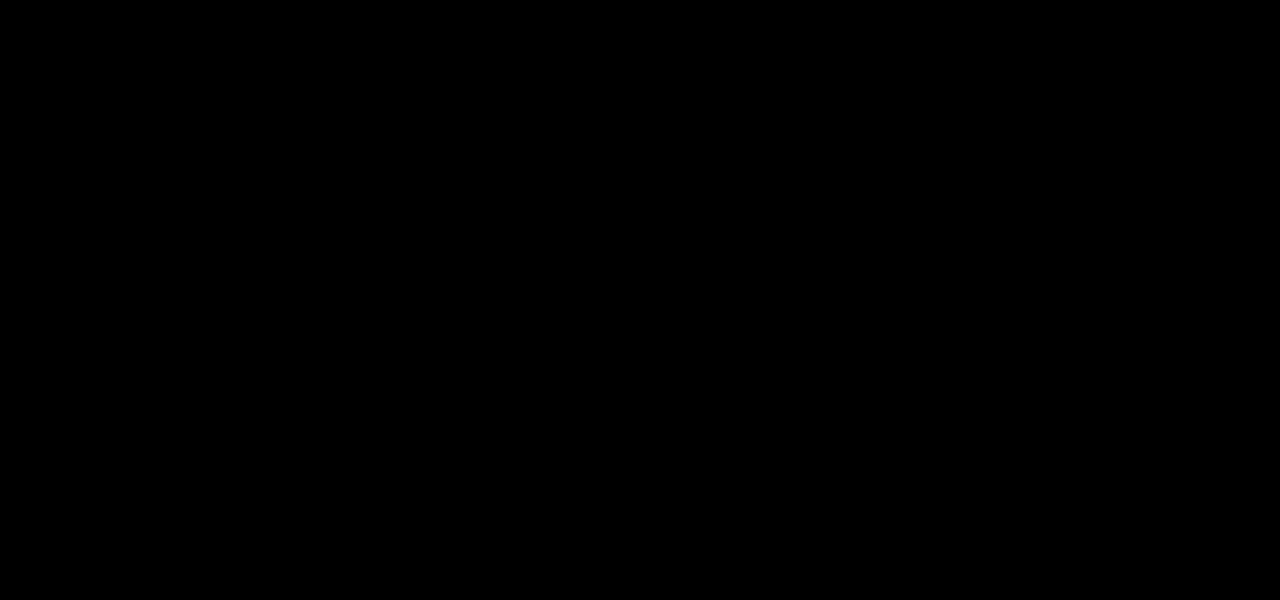
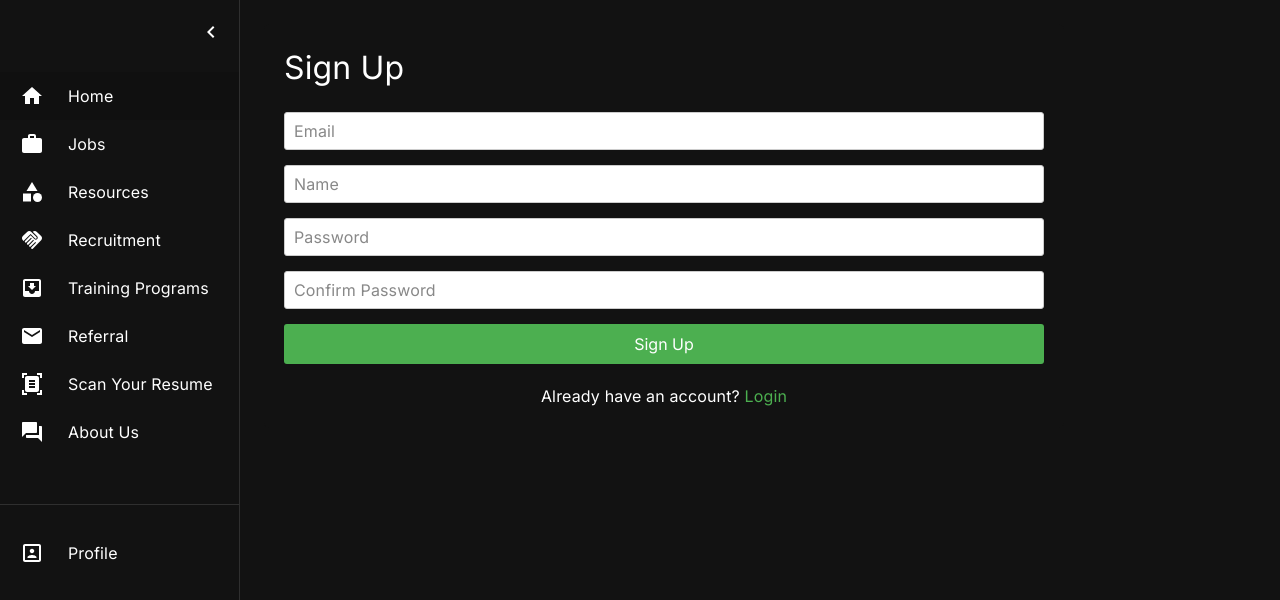
Before and after one commit to AceHunterr/mini-linkedin-ReactProject, a React (Create React App) app: page /sign-up in a window 1280 px wide. Before the commit this address had no page. Shown: the top 600 px of the page. Built offline with nearby package versions, Linux system fonts and the light colour scheme.

Commit message:
Added icons and the signup page

```diff
--- a/public/index.css
+++ b/public/index.css
@@ -158,6 +158,87 @@ h1{
 }
 
 
+/* Signup */
+
+
+.signup-container {
+  max-width: 100vh;
+  /* margin: 0 auto; */
+  padding: 20px;
+  background-color: var(--color-secondary-black-darker);
+  border-radius: 5px;
+}
+
+.signup-container span {
+  font-size: 32px;
+
+}
+
+.signup-container form {
+  margin-top: 20px;
+}
+
+.signup-container .form-group {
+  margin-bottom: 15px;
+  position: relative;
+}
+
+.signup-container label {
+  position: absolute;
+  top: 50%;
+  left: 10px;
+  transform: translateY(-50%);
+  transition: 0.3s;
+  pointer-events: none;
+  color: #888;
+}
+
+.signup-container input {
+  width: 100%;
+  padding: 8px;
+  font-size: 16px;
+  border: 1px solid #ccc;
+  border-radius: 3px;
+}
+
+.signup-container input:focus~label,
+.signup-container input:valid~label {
+  top: 10px;
+  font-size: 10px;
+  /* background-image: linear-gradient(to right, #8F4DC5, #FE2198); */
+  background-image: linear-gradient(to right, #8F4DC5,  #ff3988, #ff31a3, #ff29bf,#FE2198);
+      background-clip: text;
+      -webkit-background-clip: text;
+      color: transparent;}
+
+.signup-container button[type="submit"] {
+  width: 100%;
+  padding: 10px;
+  font-size: 16px;
+  background-color: #4CAF50;
+  color: white;
+  border: none;
+  border-radius: 3px;
+  cursor: pointer;
+}
+
+.signup-container button[type="submit"]:hover {
+  background-color: #45a049;
+}
+
+.signup-container p {
+  text-align: center;
+  margin-top: 20px;
+}
+
+.signup-container a {
+  color: #4CAF50;
+  text-decoration: none;
+}
+
+.signup-container a:hover {
+  text-decoration: underline;
+}
 
 
 
@@ -215,7 +296,9 @@ h1{
 
   .card{
     flex : 0 0 100%;
-    max-width : 100%;
+    max-width : 60%;
+    margin: auto;
+    margin-top: 60px;
 
   }
 }
--- a/src/App.js
+++ b/src/App.js
@@ -1,6 +1,5 @@
 import Heading from "./components/Header";
 import Footer from "./components/Footer";
-import Sidebar from "./components/sidebar";
 import {Routes,Route,BrowserRouter} from 'react-router-dom';
 import HomePage from './pages/home.jsx'
 import AboutUs from './pages/About_Us'
@@ -11,31 +10,12 @@ import Referral from './pages/Referral'
 import Resources from './pages/Resources'
 import ScanResume from './pages/Scan_Resume'
 import TrainingPrograms from './pages/Training_Programs'
-import HomePageCards from "./components/HomePageCards";
-import Sidenav from "./components/sidenav";
-
+import SignUpPage from "./pages/SignUpPage";
 
 const App = () => {
     return (
+      <div className="hehe">
 
-      // <Router>
-      // <Sidebar>
-      //   <Routes>
-      //     <Route path="/" element={<HomePage />} />
-      //     <Route path="/about" element={<AboutUs />} />
-      //     <Route path="/jobs" element={<Jobs />} />
-      //     <Route path="/profile" element={<Profile />} />
-      //     <Route path="/recruitment" element={<Recruitment />} />
-      //     <Route path="/referral" element={<Referral />} />
-      //     <Route path="/resources" element={<Resources />} />
-      //     <Route path="/scan-resume" element={<ScanResume />} />
-      //     <Route path="/training-programs" element={<TrainingPrograms />} />
-      //   </Routes>
-      // </Sidebar>
-      //   </Router>
-
-      <div className="hehe">
-        {/* <Sidenav /> */}
 
         <BrowserRouter>
           <Routes>
@@ -48,6 +28,7 @@ const App = () => {
             <Route path="/scan-resume" exact element={<ScanResume />}></Route>
             <Route path="/about-us" exact element={<AboutUs />}></Route>
             <Route path="/profile" exact element={<Profile />}></Route>
+            <Route path="/sign-up" exact element={<SignUpPage />}></Route>
           </Routes>
         </BrowserRouter>
         {/* <Sidenav /> */}
--- a/src/components/HomePageCards.jsx
+++ b/src/components/HomePageCards.jsx
@@ -24,24 +24,19 @@ const HomePageCards = () => {
 
   return (
     <div>
-    <h2>Oppurtunity for you JOBS</h2>
         <section>
-          <div className="home_cards_container">
+          <div className="home-cards-container">
             <div className="cards">
-            {
-                cards.map((card,i)=>(
-                    <div key ={i} className="card">
-                    <img src={card.img_src} alt='Img' />
-                    <h1>{card.title}</h1>
-                    {/* <p>{card.text}</p> */}
+              {cards.map((card, i) => (
+                <div key={i} className="card">
+                  <img src={card.img_src} alt="Img" />
+                  <h1>{card.title}</h1>
                 </div>
-                ))
-            }
-
+              ))}
             </div>
           </div>
         </section>
-      </div>
+    </div>
   )
 }
 
--- a/src/components/sidenav.jsx
+++ b/src/components/sidenav.jsx
@@ -17,7 +17,18 @@ import ListItemButton from '@mui/material/ListItemButton';
 import ListItemIcon from '@mui/material/ListItemIcon';
 import ListItemText from '@mui/material/ListItemText';
 import InboxIcon from '@mui/icons-material/MoveToInbox';
+import DocumentScannerIcon from '@mui/icons-material/DocumentScanner';
+
 import MailIcon from '@mui/icons-material/Mail';
+import HomeIcon from '@mui/icons-material/Home';
+import WorkIcon from '@mui/icons-material/Work';
+import ForumIcon from '@mui/icons-material/Forum';
+import PortraitIcon from '@mui/icons-material/Portrait';
+import HandshakeIcon from '@mui/icons-material/Handshake';
+import CategoryIcon from '@mui/icons-material/Category';
+
+
+
 import { createTheme, ThemeProvider } from '@mui/material/styles';
 import { red, blue } from '@mui/material/colors';
 import HomePage from '../pages/home';
@@ -122,27 +133,27 @@ export default function Sidenav() {
     {
       text: "Home",
       url: "/",
-      icon: <MailIcon />
+      icon: <HomeIcon />
     },
     {
       text: "Jobs",
       url: "/jobs",
-      icon: <MailIcon />
+      icon: <WorkIcon />
     },
     {
       text: "Resources",
       url: "/resources",
-      icon: <MailIcon />
+      icon: <CategoryIcon />
     },
     {
       text: "Recruitment",
       url: "/recruitment",
-      icon: <MailIcon />
+      icon: <HandshakeIcon />
     },
     {
       text: "Training Programs",
       url: "/training-programs",
-      icon: <MailIcon />
+      icon: <InboxIcon />
     },
     {
       text: "Referral",
@@ -152,18 +163,14 @@ export default function Sidenav() {
     {
       text: "Scan Your Resume",
       url: "/scan-resume",
-      icon: <MailIcon />
+      icon: <DocumentScannerIcon />
     },
     {
       text: "About Us",
       url: "/about-us",
-      icon: <MailIcon />
+      icon: <ForumIcon />
     },
-    {
-      text: "Profile",
-      url: "/profile",
-      icon: <MailIcon />
-    },
+
   ]);
 
   const handleListItemClick = (url, itemText) => {
@@ -179,19 +186,20 @@ export default function Sidenav() {
           <Drawer variant="permanent" open={open}>
             <DrawerHeader>
               <IconButton onClick={() => setOpen(!open)}>
-                {theme.direction === 'rtl' ? <ChevronRightIcon /> : <ChevronLeftIcon />}
+                {/* {theme.direction === 'rtl' ? <ChevronRightIcon /> : <ChevronLeftIcon />} */}
+                {open ? <ChevronLeftIcon /> : <ChevronRightIcon />}
               </IconButton>
             </DrawerHeader>
             <List>
               {listItems.map((item, i) => (
                 <ListItem disablePadding sx={{ display: 'block' }} key={i}>
                   <ListItemButton
-                    onClick={() => handleListItemClick(item.url, item.text)} // Update the onClick handler
+                    onClick={() => handleListItemClick(item.url, item.text)}
                     sx={{
                       minHeight: 48,
                       justifyContent: open ? 'initial' : 'center',
                       px: 2.5,
-                      backgroundColor: selectedItem === item.text && open ? 'rgba(0, 0, 0, 0.1)' : 'transparent', // Highlight the selected item
+                      backgroundColor: selectedItem === item.text && open ? 'rgba(0, 0, 0, 0.1)' : 'transparent',
                     }}
                   >
                     <ListItemIcon
@@ -207,6 +215,36 @@ export default function Sidenav() {
                   </ListItemButton>
                 </ListItem>
               ))}
+
+
+              <br></br>
+              <br></br>
+              <Divider />
+              <br></br>
+
+              <ListItem disablePadding sx={{ display: 'block' }}>
+                  <ListItemButton
+                    onClick={() => navigate("/profile")}
+                    sx={{
+                      minHeight: 48,
+                      justifyContent: open ? 'initial' : 'center',
+                      px: 2.5,
+                      backgroundColor: selectedItem === "Profile" && open ? 'rgba(0, 0, 0, 0.1)' : 'transparent',
+                    }}
+                  >
+                    <ListItemIcon
+                      sx={{
+                        minWidth: 0,
+                        mr: open ? 3 : 'auto',
+                        justifyContent: 'center',
+                      }}
+                    >
+                      {open ? <PortraitIcon /> : <PortraitIcon />}
+                    </ListItemIcon>
+                    {open && <ListItemText primary="Profile" />}
+                  </ListItemButton>
+                </ListItem>
+
             </List>
           </Drawer>
         </Box>
--- /dev/null
+++ b/src/components/signupform.jsx
@@ -0,0 +1,34 @@
+import React from 'react'
+
+const SignUpForm = () => {
+  return (
+    <>
+  <div class="signup-container">
+    <span>Sign Up</span>
+    <form>
+      <div class="form-group">
+        <input type="text" id="email" required />
+        <label for="email">Email</label>
+      </div>
+      <div class="form-group">
+        <input type="text" id="name" required />
+        <label for="name">Name</label>
+      </div>
+      <div class="form-group">
+        <input type="password" id="password" required />
+        <label for="password">Password</label>
+      </div>
+      <div class="form-group">
+        <input type="password" id="confirm-password" required />
+        <label for="confirm-password">Confirm Password</label>
+      </div>
+      <button type="submit">Sign Up</button>
+    </form>
+    <p>Already have an account? <a href="/">Login</a></p>
+  </div>
+
+      </>
+  )
+}
+
+export default SignUpForm
--- /dev/null
+++ b/src/pages/SignUpPage.jsx
@@ -0,0 +1,20 @@
+import React from 'react'
+import SignUpForm from '../components/signupform'
+import Box from '@mui/material/Box';
+import Sidenav from '../components/sidenav';
+
+const SignUpPage = () => {
+  return (
+    <div>
+
+    <Box sx={{display:"flex"}}>
+        <Sidenav />
+        <Box component="main" sx={{ flexGrow: 1, p: 3}}>
+            <SignUpForm />
+        </Box>
+    </Box>
+    </div>
+  )
+}
+
+export default SignUpPage
--- a/src/pages/home.jsx
+++ b/src/pages/home.jsx
@@ -2,27 +2,21 @@ import React,{} from 'react';
 import Box from '@mui/material/Box';
 import Sidenav from '../components/sidenav';
 import myImg from "../static/images/img.jpg"
+import HomePageCards from '../components/HomePageCards';
+import { useNavigate } from 'react-router';
 
 const HomePage = () => {
-  const [cards] = React.useState([
-    {
-        title:'Employer',
-        img_src : myImg
-    },
-    {
-        title:'Internship',
-        img_src : myImg
-    },
-    {
-        title:'Job Seeker',
-        img_src : myImg
-    },
-    {
-        title:'Freelancer',
-        img_src : myImg
-    },
+  const navigate = useNavigate();
 
-])
+  const handleLoginClick = () => {
+    // Redirect to the login page
+    navigate('/login');
+  };
+
+  const handleSignUpClick = () => {
+    // Redirect to the sign-up page
+    navigate('/sign-up');
+  };
 
   return (
     <Box sx={{ display: "flex" }}>
@@ -31,23 +25,12 @@ const HomePage = () => {
         <div className="header-container">
           <h2 className='main-intro-text'>Opportunity for you <span className='gradient-text'>JOBS</span></h2>
           <div className="buttons-container">
-            <button className="login-btn">Login</button>
-            <button className="login-btn">Sign Up</button>
+            <button className="login-btn" onClick={handleSignUpClick}>Login</button>
+            <button className="login-btn" onClick={handleSignUpClick}>Sign Up</button>
           </div>
         </div>
+      <HomePageCards />
 
-        <section>
-          <div className="home-cards-container">
-            <div className="cards">
-              {cards.map((card, i) => (
-                <div key={i} className="card">
-                  <img src={card.img_src} alt="Img" />
-                  <h1>{card.title}</h1>
-                </div>
-              ))}
-            </div>
-          </div>
-        </section>
       </Box>
     </Box>
   );
```
Also changed, not shown: src/components/sidebar.jsx (deleted, +0 -92 lines).
